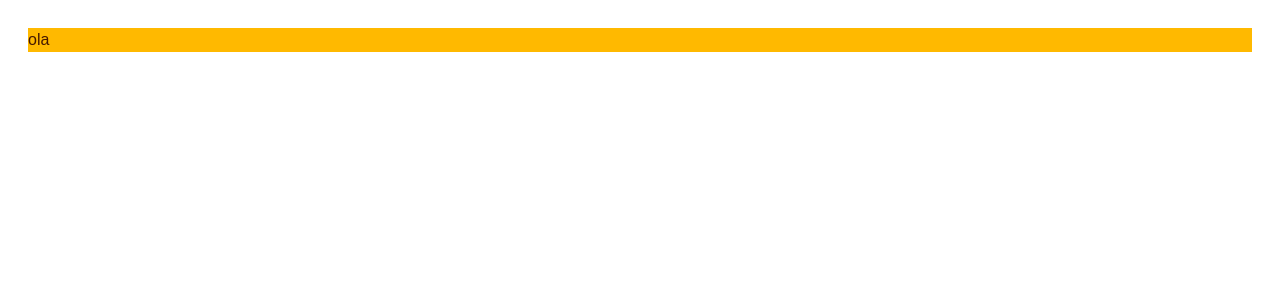
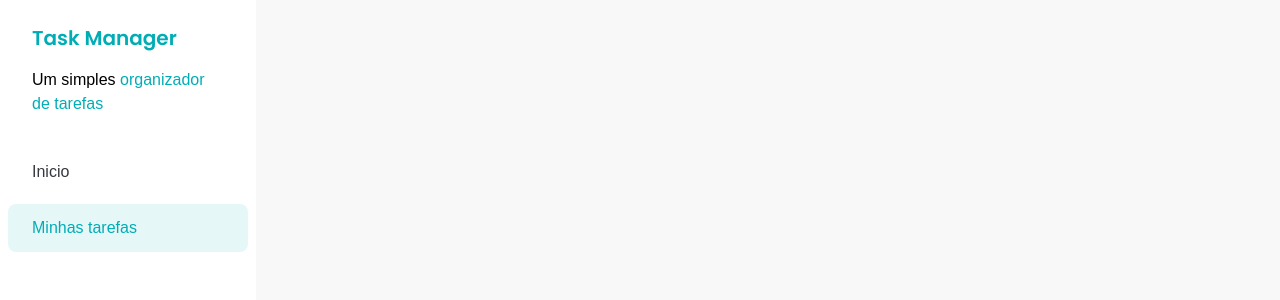
Before and after one commit to olgaluisa/task-manager, a React (Vite) app: page / in a window 1280 px wide. Shown: the top 300 px of the page. Built offline with nearby package versions, Linux system fonts and the light colour scheme; a web font is replaced by a local one.

Commit message:
feat: add Sidebar and SidebarButton

```diff
--- a/src/App.jsx
+++ b/src/App.jsx
@@ -1,9 +1,9 @@
+import Sidebar from './components/Sidebar'
+
 function App() {
   return (
     <>
-      <div>
-        <p className="m-7 flex bg-amber-400 text-amber-950">ola</p>
-      </div>
+      <Sidebar />
     </>
   )
 }
--- /dev/null
+++ b/src/components/Sidebar.jsx
@@ -0,0 +1,21 @@
+import SidebarButton from './SidebarButton'
+
+const Sidebar = () => {
+  return (
+    <section className="h-screen w-64 bg-white">
+      <div className="space-y-4 px-8 py-6">
+        <h1 className="text-xl font-semibold text-[#00adb5]">Task Manager</h1>
+        <p>
+          Um simples{' '}
+          <span className="text-[#00adb5]">organizador de tarefas</span>
+        </p>
+      </div>
+      <div className="flex flex-col gap-2 p-2">
+        <SidebarButton variant="unselected">Inicio</SidebarButton>
+        <SidebarButton variant="selected">Minhas tarefas</SidebarButton>
+      </div>
+    </section>
+  )
+}
+
+export default Sidebar
--- /dev/null
+++ b/src/components/SidebarButton.jsx
@@ -0,0 +1,17 @@
+const SidebarButton = ({ children, variant }) => {
+  const getVariantClasses = () => {
+    if (variant === 'unselected') {
+      return 'text-[#35383e]'
+    }
+    if (variant === 'selected') {
+      return ' bg-[#e6f7f8] text-[#00adb5]'
+    }
+  }
+  return (
+    <a href="/home" className={`rounded-lg px-6 py-3 ${getVariantClasses()}`}>
+      {children}
+    </a>
+  )
+}
+
+export default SidebarButton
--- a/src/index.css
+++ b/src/index.css
@@ -129,5 +129,6 @@
   }
   body {
     font-family: 'Poppins', sans-serif;
+    @apply bg-[#f8f8f8];
   }
 }
```
